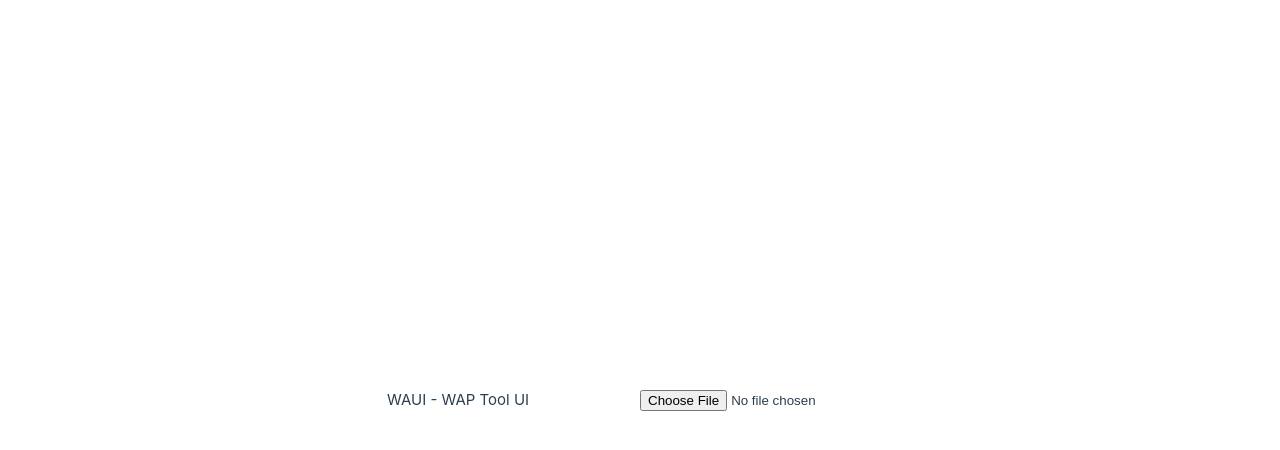
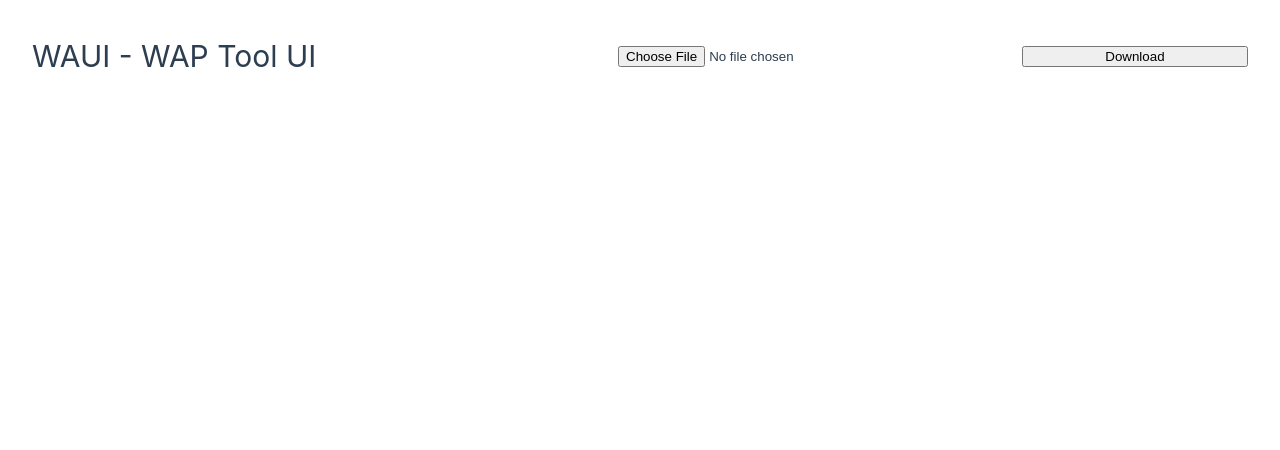
Before and after one commit to Wernerson/wap-tool, a Vue app in the folder ui/: page / in a window 1280 px wide. Shown: the top 450 px of the page. Built offline with nearby package versions, Linux system fonts and the light colour scheme; the HTML template or start-up script is replaced by a standard one.

Commit message:
first simple reactive ui

```diff
--- a/ui/src/App.vue
+++ b/ui/src/App.vue
@@ -1,6 +1,12 @@
 <script setup lang="ts">
+import {computed, ref} from "vue"
 import { load as loadYaml} from "js-yaml"
 
+type State = {
+  meta: Object
+}
+
+const state = ref(null)
 const onChange = (event: any) => {
   const reader = new FileReader()
   reader.onload = (ev) => {
@@ -8,6 +14,7 @@ const onChange = (event: any) => {
     console.debug("Raw file text:", text)
     const yaml = loadYaml(text, "utf8")
     console.log("YAML object", yaml)
+    state.value = yaml
   }
   reader.readAsText(event.target.files[0])
 }
@@ -15,11 +22,17 @@ const onChange = (event: any) => {
 
 <template>
   <header>
-    WAUI - WAP Tool UI
+    <h1>WAUI - WAP Tool UI</h1>
+    <input type="file" @change="onChange" />
+    <button>Download</button>
   </header>
 
-  <main>
-    <input type="file" @change="onChange" />
+  <main v-if="state">
+    <section>
+      <label for="author">Autor:</label>
+      <input v-model="state.meta.author" placeholder="Autor" />
+      {{ state.meta.author }}
+    </section>
   </main>
 </template>
 
--- a/ui/src/assets/main.css
+++ b/ui/src/assets/main.css
@@ -1,35 +1,24 @@
 @import './base.css';
 
 #app {
-  max-width: 1280px;
   margin: 0 auto;
   padding: 2rem;
   font-weight: normal;
 }
 
-a,
-.green {
-  text-decoration: none;
-  color: hsla(160, 100%, 37%, 1);
-  transition: 0.4s;
-  padding: 3px;
-}
+header {
+  display: flex;
+  align-items: center;
 
-@media (hover: hover) {
-  a:hover {
-    background-color: hsla(160, 100%, 37%, 0.2);
+  h1 {
+    flex-grow: 2;
+  }
+
+  * {
+    flex-grow: 1;
   }
 }
 
-@media (min-width: 1024px) {
-  body {
-    display: flex;
-    place-items: center;
-  }
-
-  #app {
-    display: grid;
-    grid-template-columns: 1fr 1fr;
-    padding: 0 2rem;
-  }
+hr {
+  margin: 0.5rem 0;
 }
```
